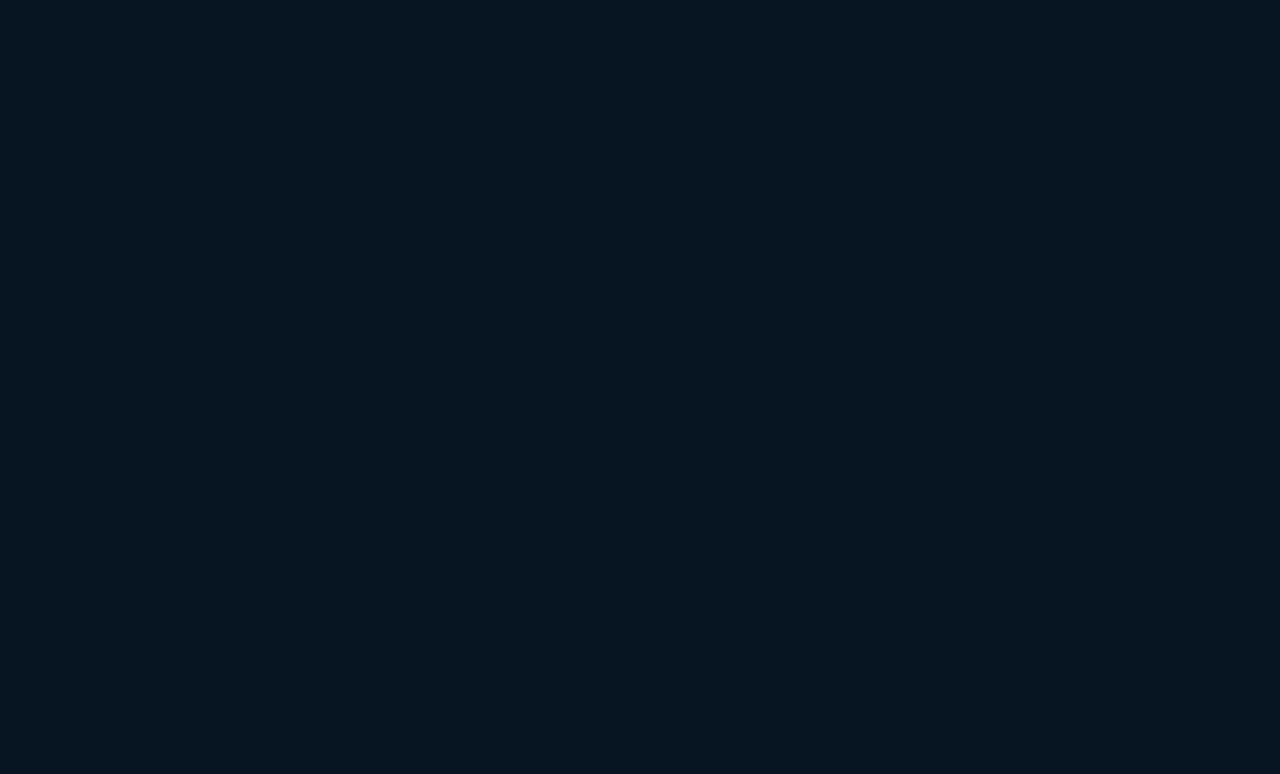
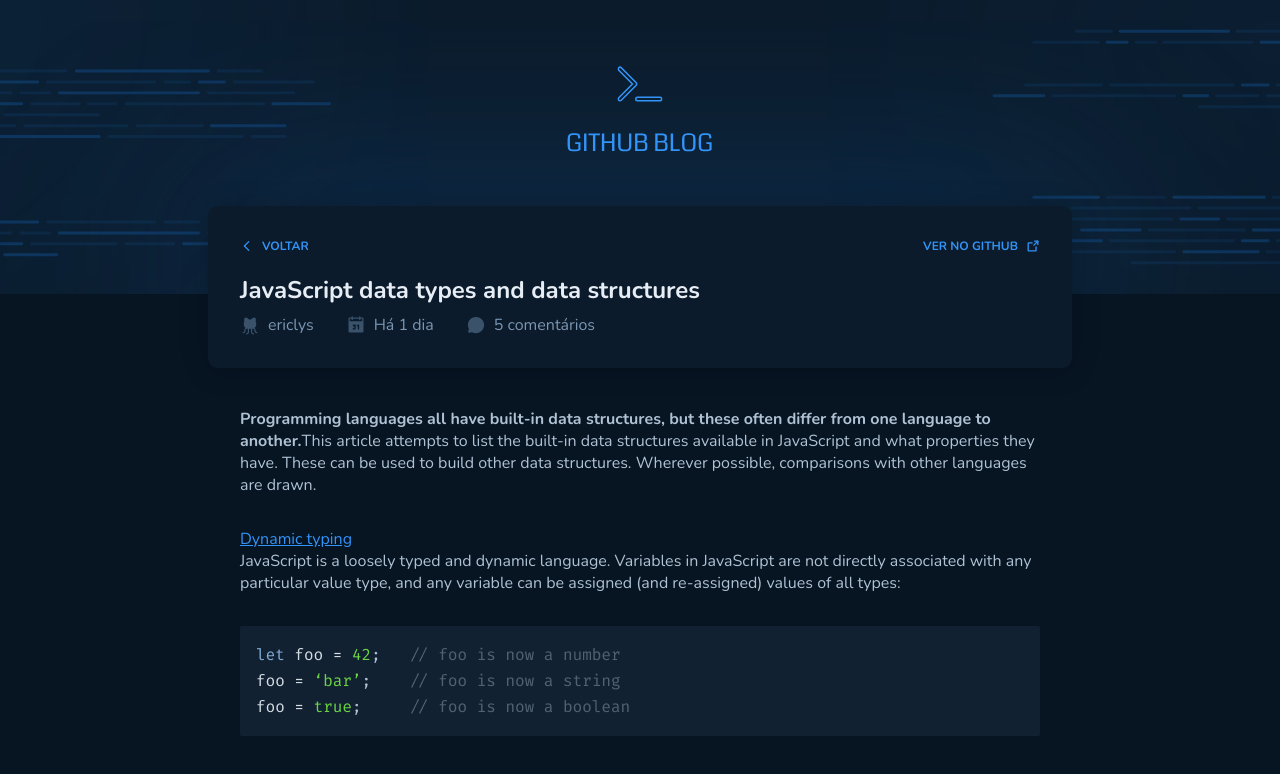
Before and after one commit to ericlys/github-blog, a React (Vite) app: page /post in a window 1280 px wide. Before the commit this address had no page. Shown: the top 774 px of the page. Built offline with nearby package versions, Linux system fonts and the light colour scheme.

Commit message:
feat: post page

```diff
--- a/src/Router.tsx
+++ b/src/Router.tsx
@@ -1,12 +1,14 @@
 import { Route, Routes } from 'react-router-dom'
 import { DefaultLayout } from './layout/DefaultLayout'
 import { Home } from './pages/Home'
+import { Post } from './pages/Post'
 
 export function Router() {
   return (
     <Routes>
       <Route path="/" element={<DefaultLayout />}>
         <Route path="/" element={<Home />} />
+        <Route path="/post" element={<Post />} />
       </Route>
     </Routes>
   )
--- a/src/pages/Home/components/ListOfPosts/styles.ts
+++ b/src/pages/Home/components/ListOfPosts/styles.ts
@@ -5,4 +5,8 @@
   display: grid;
   grid-template-columns: repeat(2, 1fr);
   gap: 2rem;
+
+  @media (max-width: 650px) {
+    grid-template-columns: 1fr;
+  }
 `
--- a/src/pages/Home/components/PostItem/index.tsx
+++ b/src/pages/Home/components/PostItem/index.tsx
@@ -2,7 +2,7 @@
 
 export function PostItem() {
   return (
-    <PostItemContainer href="http://www.google.com">
+    <PostItemContainer href="/post">
       <header>
         <h5>JavaScript data types and data structures </h5>
         <span>Há 1 dia</span>
--- a/src/pages/Home/components/PostItem/styles.ts
+++ b/src/pages/Home/components/PostItem/styles.ts
@@ -1,8 +1,6 @@
 import styled from 'styled-components'
 
 export const PostItemContainer = styled.a`
-  text-decoration: none;
-  color: inherit;
   padding: 2rem;
   background: ${(props) => props.theme['dark-blue-700']};
   border-radius: 10px;
--- a/src/pages/Home/components/Profile/styles.ts
+++ b/src/pages/Home/components/Profile/styles.ts
@@ -15,6 +15,11 @@
     width: 9.25rem;
     border-radius: 8px;
   }
+
+  @media (max-width: 650px) {
+    flex-direction: column;
+    align-items: center;
+  }
 `
 
 export const TitleWrapper = styled.header`
@@ -23,7 +28,6 @@
 
   a {
     height: 1rem;
-    text-decoration: none;
     display: flex;
     gap: 0.5rem;
 
--- /dev/null
+++ b/src/pages/Post/components/PostInfo/index.tsx
@@ -0,0 +1,43 @@
+import {
+  ArrowSquareOut,
+  Calendar,
+  CaretLeft,
+  ChatCircle,
+  GithubLogo,
+} from 'phosphor-react'
+import { useTheme } from 'styled-components'
+import { InfoWrapper, PostInfoContainer } from './styles'
+
+export function PostInfo() {
+  const theme = useTheme()
+
+  return (
+    <PostInfoContainer>
+      <header>
+        <a href="/">
+          <CaretLeft size={14} weight="bold" color={theme['blue-700']} />
+          <span>voltar</span>
+        </a>
+        <a href="/">
+          <span>ver no github</span>
+          <ArrowSquareOut size={14} weight="bold" color={theme['blue-700']} />
+        </a>
+      </header>
+      <h2>JavaScript data types and data structures</h2>
+      <InfoWrapper>
+        <li>
+          <GithubLogo size={20} weight="fill" color={theme['dark-blue-400']} />
+          <span>ericlys</span>
+        </li>
+        <li>
+          <Calendar size={20} weight="fill" color={theme['dark-blue-400']} />
+          <span>Há 1 dia</span>
+        </li>
+        <li>
+          <ChatCircle size={20} weight="fill" color={theme['dark-blue-400']} />
+          <span>5 comentários</span>
+        </li>
+      </InfoWrapper>
+    </PostInfoContainer>
+  )
+}
--- /dev/null
+++ b/src/pages/Post/components/PostInfo/styles.ts
@@ -0,0 +1,50 @@
+import styled from 'styled-components'
+
+export const PostInfoContainer = styled.div`
+  max-width: 864px;
+  padding: 2rem;
+  background: ${(props) => props.theme['dark-blue-800']};
+  box-shadow: 0px 2px 28px rgba(0, 0, 0, 0.2);
+  border-radius: 10px;
+  margin-top: -7.5rem;
+
+  header {
+    display: flex;
+    align-items: center;
+    justify-content: space-between;
+
+    color: ${(props) => props.theme['blue-700']};
+
+    a {
+      font-size: 0.75rem;
+      font-weight: bold;
+      text-transform: uppercase;
+      display: flex;
+      align-items: center;
+      gap: 0.5rem;
+    }
+  }
+
+  h2 {
+    margin-top: 1.25rem;
+    font-size: 1.5rem;
+    color: ${(props) => props.theme['white-900']};
+  }
+`
+
+export const InfoWrapper = styled.ul`
+  margin-top: 0.5rem;
+  display: flex;
+  gap: 2rem;
+  align-items: center;
+
+  li {
+    list-style-type: none;
+    display: flex;
+    gap: 0.5rem;
+    align-items: center;
+
+    font-size: 1rem;
+    color: ${(props) => props.theme['dark-blue-300']};
+  }
+`
--- /dev/null
+++ b/src/pages/Post/index.tsx
@@ -0,0 +1,33 @@
+import { PostInfo } from './components/PostInfo'
+import { Content, PostContainer } from './styles'
+import codeImg from '../../assets/code.png'
+
+export function Post() {
+  return (
+    <PostContainer>
+      <PostInfo />
+      <Content>
+        <p>
+          <b>
+            Programming languages all have built-in data structures, but these
+            often differ from one language to another.
+          </b>
+          This article attempts to list the built-in data structures available
+          in JavaScript and what properties they have. These can be used to
+          build other data structures. Wherever possible, comparisons with other
+          languages are drawn.
+        </p>
+
+        <a>Dynamic typing</a>
+        <p>
+          JavaScript is a loosely typed and dynamic language. Variables in
+          JavaScript are not directly associated with any particular value type,
+          and any variable can be assigned (and re-assigned) values of all
+          types:
+        </p>
+
+        <img src={codeImg} alt="" />
+      </Content>
+    </PostContainer>
+  )
+}
--- /dev/null
+++ b/src/pages/Post/styles.ts
@@ -0,0 +1,39 @@
+import styled from 'styled-components'
+
+export const PostContainer = styled.div`
+  max-width: 928px;
+  padding: 2rem;
+  margin: 0 auto;
+`
+
+export const Content = styled.main`
+  padding: 2.5rem 2rem;
+  color: ${(props) => props.theme['dark-blue-250']};
+
+  p {
+    margin-bottom: 2rem;
+  }
+
+  a {
+    text-decoration: underline;
+    color: ${(props) => props.theme['blue-700']};
+  }
+
+  @media (max-width: 900px) {
+    img {
+      max-width: 600px;
+    }
+  }
+
+  @media (max-width: 700px) {
+    img {
+      max-width: 400px;
+    }
+  }
+
+  @media (max-width: 550px) {
+    img {
+      max-width: 300px;
+    }
+  }
+`
--- a/src/styles/global.ts
+++ b/src/styles/global.ts
@@ -21,4 +21,9 @@
   body, input, textarea, button {
     font: 400 1rem Nunito, sans-serif;
   }
+
+  a {
+    text-decoration: none;
+    color: inherit;
+  }
 `
```
Also changed, not shown: src/assets/code.png (added).
